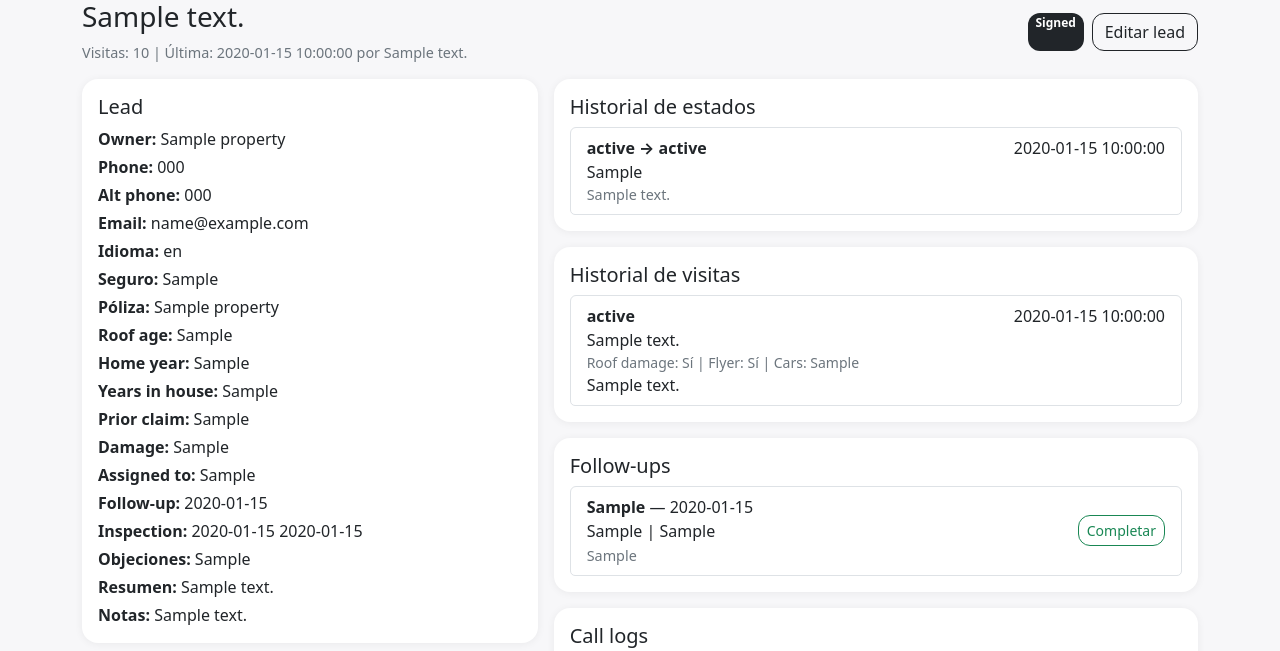
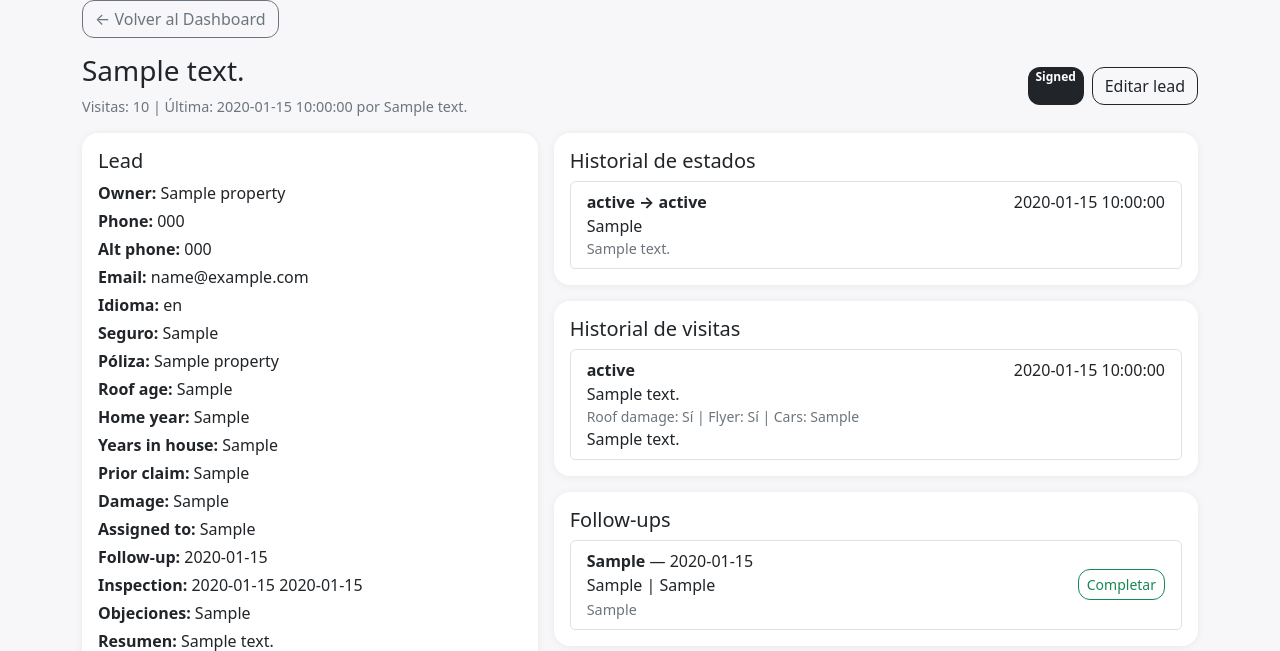
Before and after one commit to crclaims/cr-claims-crm, a Flask app: page /property/1 in a window 1280 px wide. Shown: the top 651 px of the page. Run offline with Flask 3, Linux system fonts and the light colour scheme; a user stored in the database is signed in; tables that the repository leaves empty hold one stand-in row (values such as "Sample post").

Commit message:
Update property_view.html

```diff
--- a/app/templates/property_view.html
+++ b/app/templates/property_view.html
@@ -1,6 +1,9 @@
 
 {% extends "layout.html" %}
 {% block content %}
+<div class="mb-3">
+<a href="/" class="btn btn-outline-secondary">← Volver al Dashboard</a>
+</div>
 <div class="d-flex justify-content-between align-items-center mb-3">
   <div>
     <h3>{{ row.full_address }}</h3>
```
